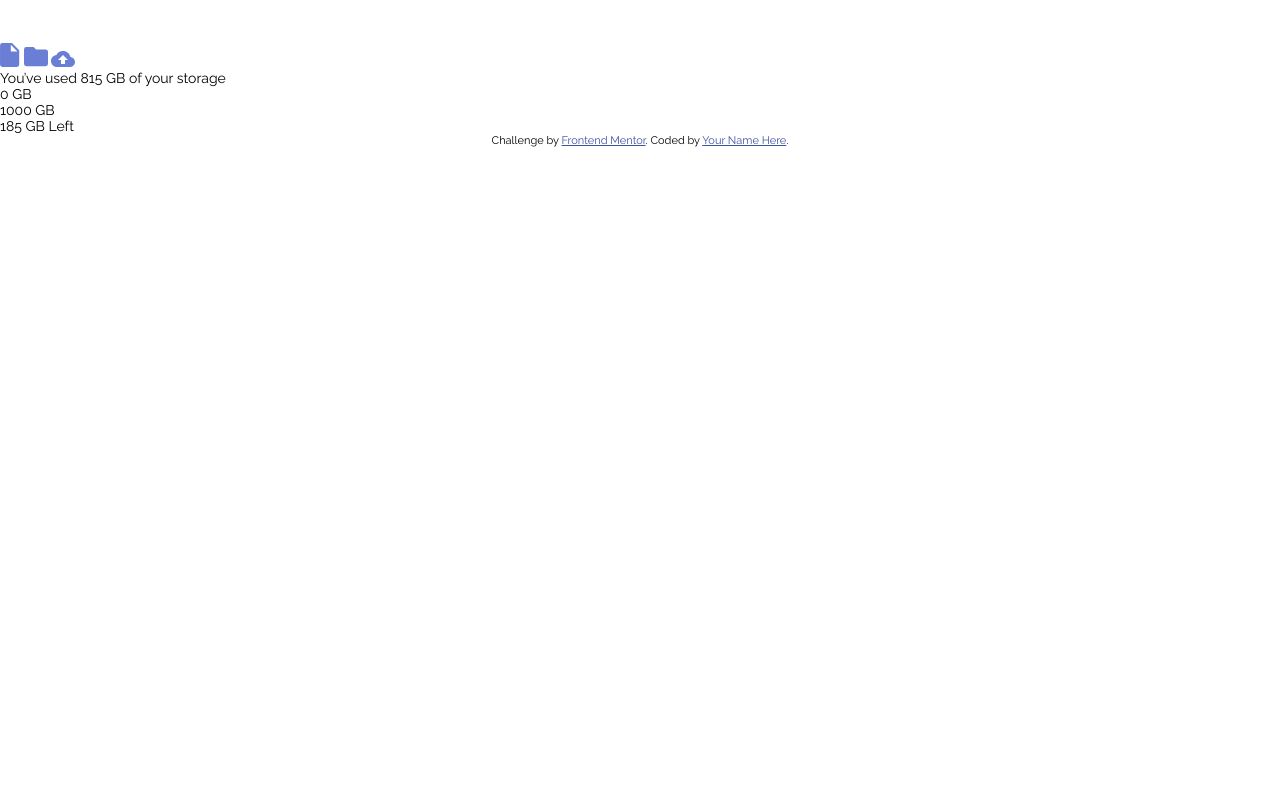
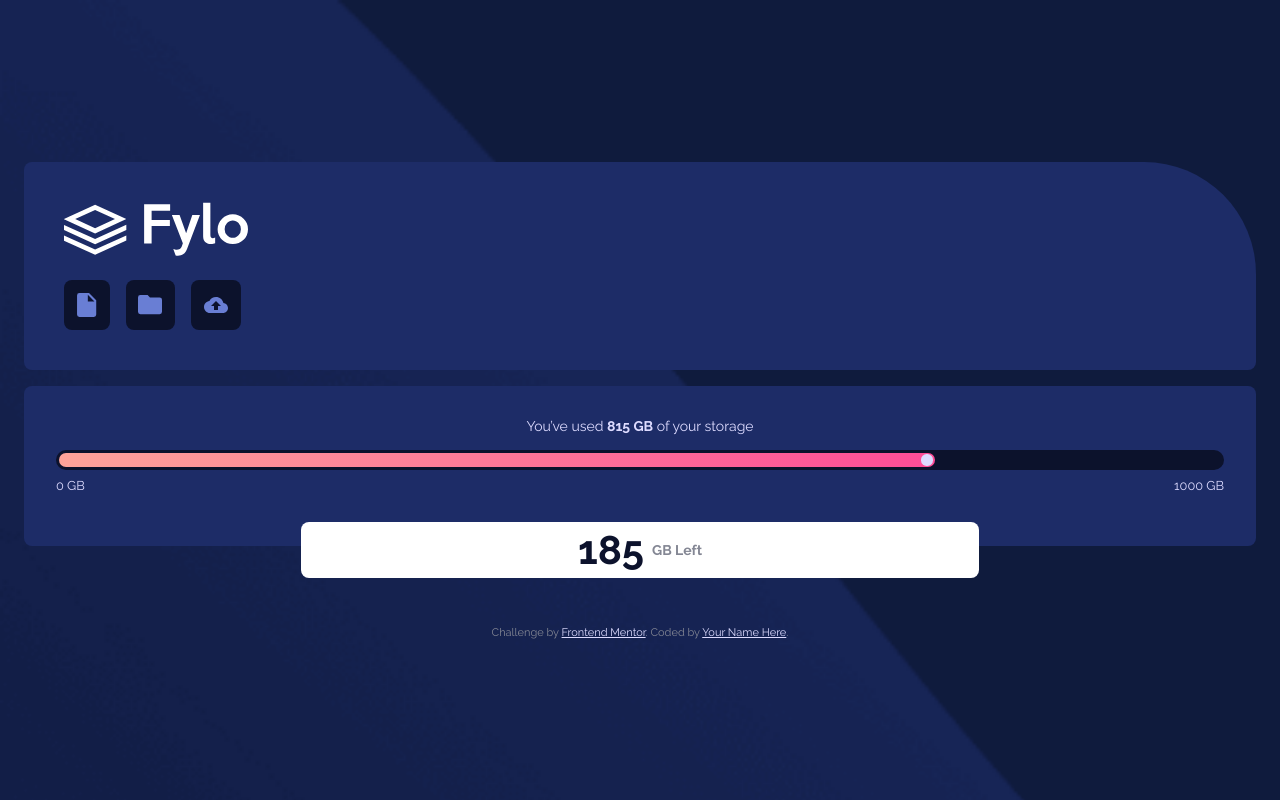
Before and after one commit to dhakobja/Fylo-Data-Storage, a plain HTML site: page index.html in a window 1280 px wide. Drawn offline with Linux system fonts and the light colour scheme.

Commit message:
Finished the Desktop Design

```diff
--- a/index.html
+++ b/index.html
@@ -28,15 +28,27 @@
         </div>
 
         <div class="links">
-          <img src="images/icon-document.svg" alt="" />
-          <img src="images/icon-folder.svg" alt="" />
-          <img src="images/icon-upload.svg" alt="" />
+          <div class="link-1">
+            <img src="images/icon-document.svg" alt="" />
+          </div>
+
+          <div class="link-2">
+            <img src="images/icon-folder.svg" alt="" />
+          </div>
+
+          <div class="link-3">
+            <img src="images/icon-upload.svg" alt="" />
+          </div>
         </div>
       </div>
 
       <div class="right-container">
         <div class="top-text">
-          <p>You’ve used 815 GB of your storage</p>
+          <p>You’ve used <span>815 GB</span> of your storage</p>
+        </div>
+
+        <div class="line-background">
+          <div class="line"></div>
         </div>
 
         <div class="bottom-text">
@@ -45,7 +57,7 @@
         </div>
 
         <div class="white-container">
-          185 GB Left
+          <p><span>185</span> GB Left</p>
         </div>
       </div>
     </main>
--- a/style.css
+++ b/style.css
@@ -1,33 +1,193 @@
-:root{
-    --Pale-Blue:hsl(243, 100%, 93%);
-    --Grayish-Blue:hsl(229, 7%, 55%);
-    --Dark-Blue:hsl(228, 56%, 26%);
-    --Very-Dark-Blue:hsl(229, 57%, 11%);
-    --linear-gradient: hsl(6, 100%, 80%),hsl(335, 100%, 65%);
+:root {
+  --Pale-Blue: hsl(243, 100%, 93%);
+  --Grayish-Blue: hsl(229, 7%, 55%);
+  --Dark-Blue: hsl(228, 56%, 26%);
+  --Very-Dark-Blue: hsl(229, 57%, 11%);
+  --linear-gradient: hsl(6, 100%, 80%), hsl(335, 100%, 65%);
 }
 
 *,
 *::before,
-*::after{
-    box-sizing: border-box;
-    margin: 0;
-    padding: 0;
+*::after {
+  box-sizing: border-box;
+  margin: 0;
+  padding: 0;
 }
 
 html,
-body{
-    height: 100%;
+body {
+  height: 100%;
 }
 
-body{
-    font-family: 'Raleway', sans-serif;
-    font-size: 14px;
+body {
+  font-family: "Raleway", sans-serif;
+  font-size: 14px;
+  display: flex;
+  justify-content: center;
+  align-items: center;
+  flex-flow: column;
+  background-image: url(images/bg-mobile.png);
+  background-repeat: no-repeat;
+  background-size: cover;
+  background-color: var(--Very-Dark-Blue);
+  padding: 1.5rem;
+}
+
+main {
+  width: 100%;
+  max-width: 37.5rem;
+}
+
+.left-container {
+  width: 100%;
+  height: 13rem;
+  display: flex;
+  justify-content: space-between;
+  flex-flow: column;
+  background-color: var(--Dark-Blue);
+  border-radius: 0.5rem 7rem 0.5rem 0.5rem;
+  margin: 0 0 1rem 0;
+  padding: 2.5rem;
+}
+
+.logo {
+  margin: 0 0 1rem 0;
+}
+
+.logo img {
+  width: 60%;
+  max-width: 11.5rem;
+  min-width: 8.75rem;
+}
+
+.links {
+  display: flex;
+  align-items: center;
+}
+
+.link-1,
+.link-2,
+.link-3 {
+  display: flex;
+  justify-content: center;
+  align-items: center;
+  align-self: stretch;
+  background-color: var(--Very-Dark-Blue);
+  border-radius: 0.5rem;
+  padding: 0.8rem;
+}
+
+.link-1,
+.link-2 {
+  margin: 0 1rem 0 0;
+}
+
+.right-container {
+  position: relative;
+  width: 100%;
+  height: 10rem;
+  display: flex;
+  justify-content: flex-start;
+  align-items: center;
+  flex-flow: column;
+  background-color: var(--Dark-Blue);
+  border-radius: 0.5rem;
+  margin: 0 0 5rem 0;
+  padding: 2rem;
+}
+
+.top-text {
+  text-align: center;
+  color: var(--Pale-Blue);
+  font-weight: 400;
+  margin: 0 0 1rem 0;
+}
+
+.top-text span {
+  color: var(--Pale-Blue);
+  font-weight: 700;
+}
+
+.line-background {
+  width: 100%;
+  height: 1.3rem;
+  display: flex;
+  align-items: center;
+  background-color: var(--Very-Dark-Blue);
+  border-radius: 1rem;
+  margin: 0 0 0.5rem 0;
+}
+
+.line {
+  position: relative;
+  right: -1px;
+  width: 75%;
+  height: 0.9rem;
+  border-radius: 1rem;
+  background-image: linear-gradient(to right, var(--linear-gradient));
+  margin: 0 0 0 0.1rem;
+}
+
+.line::after {
+  content: "";
+  display: inline-block;
+  position: absolute;
+  right: 2px;
+  bottom: 1.5px;
+  width: 0.7rem;
+  height: 0.7rem;
+  background-color: var(--Pale-Blue);
+  border-radius: 50%;
+}
+
+.bottom-text {
+  width: 100%;
+  display: flex;
+  justify-content: space-between;
+  font-size: 0.8rem;
+  font-weight: 400;
+  color: var(--Pale-Blue);
+}
+
+.white-container {
+  width: 55%;
+  height: 3.5rem;
+  position: absolute;
+  bottom: -2rem;
+  display: flex;
+  justify-content: center;
+  align-items: center;
+  background-color: white;
+  border-radius: 0.5rem;
+}
+
+.white-container p {
+  display: flex;
+  justify-content: center;
+  align-items: center;
+  color: var(--Grayish-Blue);
+  font-weight: 700;
+}
+
+.white-container span {
+  font-size: 2.5rem;
+  font-weight: 700;
+  color: var(--Very-Dark-Blue);
+  margin: 0 0.5rem 0 0;
+}
+
+
+@media(min-width:62.5em){
+    main{
+        max-width: 90rem;
+    }
 }
 
 .attribution {
   font-size: 11px;
   text-align: center;
+  color: var(--Grayish-Blue);
 }
 .attribution a {
-  color: hsl(228, 45%, 44%);
+  color: var(--Pale-Blue);
 }
```
